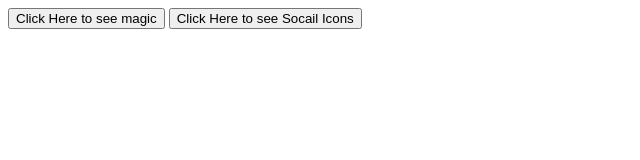
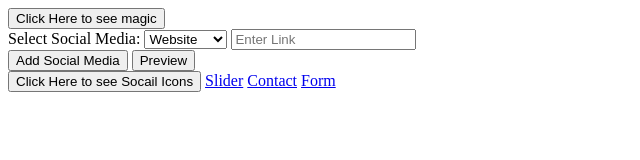
Before and after one commit to harshilchovatiya/Web-Apps, a plain HTML site: page index.html in a window 1280 px wide. Shown: the whole page, without its empty margins (0-640 px from the left). Drawn offline with Linux system fonts and the light colour scheme.

Commit message:
Update index.html

```diff
--- a/index.html
+++ b/index.html
@@ -23,7 +23,7 @@
 
 
 
-    <!-- <form id="socialForm">
+    <form id="socialForm">
         <div id="socialFields">
             <div class="social-field">
                 <label for="socialSelect">Select Social Media:</label>
@@ -45,53 +45,13 @@
         <button type="button" id="addSocialField">Add Social Media</button>
         <button type="button" id="preview">Preview</button>
     </form>
--->
+
     <button type="submit" id="addSocialLinks">Click Here to see Socail Icons</button>
-
+<a href="http://harshilchovatiya.github.io/Web-Apps/src/slider/slider.html">Slider</a>
+<a href="http://harshilchovatiya.github.io/Web-Apps/src/contactCard.html">Contact</a>
+<a href="http://harshilchovatiya.github.io/Web-Apps/exp.html">Form</a>
 
 
 </body>
 
 </html>
-<!--
-    Logo
-    Background Poster
-    Name
-    TagLine
-    Description
-
-    1st Staring with this sections{
-        socical Icons with the name and Links
-    } is Done With Form
-
-    Whatsapp no. sticky
-    2nd {
-        Contacts ==> Email, Phone number , Address
-    } is Done at the ==>contactCard.html
-
-
-    Genrate  Qr Code of the links(Contacts)
-
-
-    3rd{
-        Services,
-        ==> 1 or more >> Name, Photos, Descriptions , Link to open the  new page
-    }is Done it at the Services.html
-
-    4th{   SAME LIKE SERVIVES==||
-                        VV
-    Products, (Same as the Services),
-    }
-
-    Testinomial  ==> Slider Name, photo and description.
-    Business Hours ==> Day wise the timing and today's selected
-    Appoinment ==> Date-Time Picker
-    Enqiries Form ==> Name, Email ,Phone, Messages]
-    Location Link from the user
-
-
-    Extra Share popup
-    Qr Code ==> Website Link
-    Add To contact Scripting
-    Download the vcf Fie (Contact file with  the name email phone address and the website links )
- -->
```
